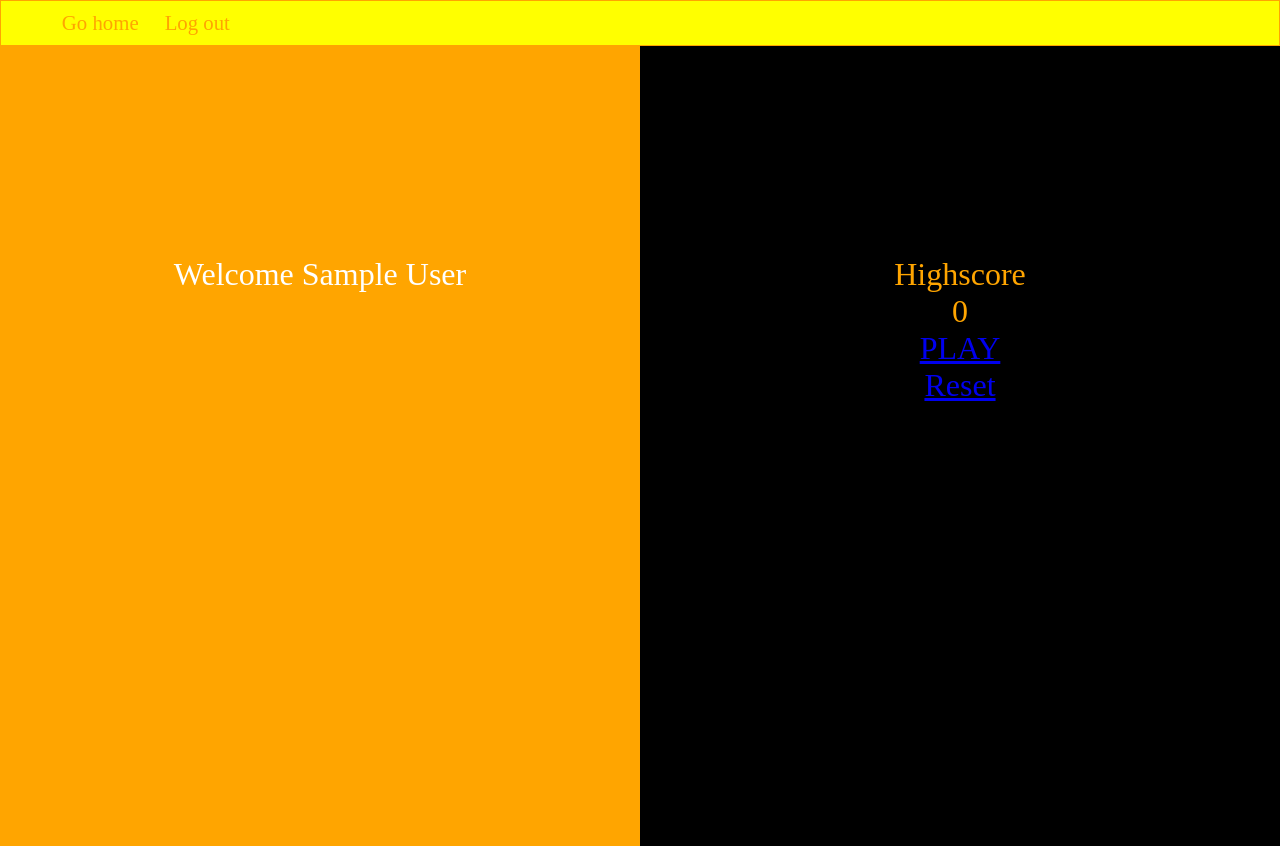
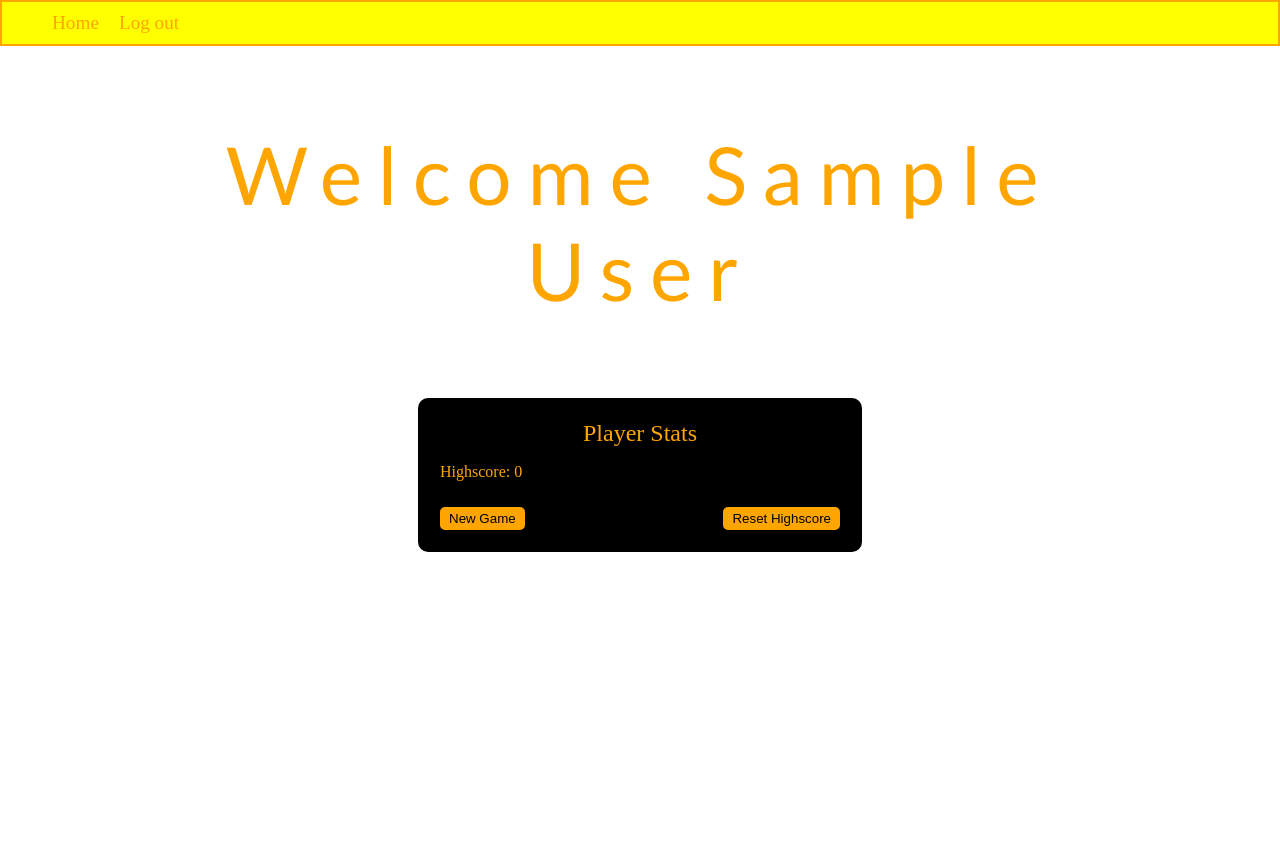
Before and after one commit to Bhorlarh/gothon-web, a Flask app: page /reset in a window 1280 px wide. After the commit the page ends 552 px from the top, so only its background shows below. Run offline with Flask 2, Linux system fonts and the light colour scheme; the visitor is signed in with stand-in values (Sample User, id 1); data comes from the database, SQL or seed files in the repository; both versions use the stored data as it was after the commit.

Commit message:
refactored html and css

```diff
--- a/web_app/__init__.py
+++ b/web_app/__init__.py
@@ -11,7 +11,6 @@ from web_app import main, app, web_engine
 def main():
 	app.config['SECRET_KEY'] = 'A0Zr98j/1234f3gpl[.;[ca3yX R~XHH!jmN]LWciudv=c-ls-c0sjX/,?RT'
 	app.config['SQLALCHEMY_DATABASE_URI'] = 'sqlite:///db.sqlite'
-	app.debug = True
 
 	db.init_app(app)
 
--- a/web_app/static/style.css
+++ b/web_app/static/style.css
@@ -1,4 +1,4 @@
-* {
+/* * {
 	margin: 0;
 	border: 0;
 	box-sizing: border-box;
@@ -164,4 +164,203 @@ nav ul li{
 	display: inline-block;
 	margin: 0 1.5%;
 	width: 30%;
+} */
+/* html {
+		margin: 0;
+		padding: 0;
+} */
+
+body {
+	margin: 0;
 }
+
+.BLACK {
+		margin: 0;
+		background-color: black;
+		height: 100%;
+		width: 100%;
+}
+
+.WHITE {
+	margin: 0;
+	background-color: white;
+	height: 100%;
+	width: 100%;
+}
+
+header {
+		background-color: rgb(255,255,0);
+		border: solid 2px orange;
+		font-size: 1.2rem;
+}
+
+.nav-bar {
+		display: flex;
+		list-style: none;
+		margin: 0;
+}
+
+li {
+		padding: 10px;
+}
+
+a {
+		text-decoration: none;
+		color: orange;
+}
+
+.container {
+		display: flex;
+		justify-content: center;
+		margin-top: 3em;
+}
+
+.intro {
+	padding: 20px;
+	background-color: yellow;
+	max-width: 300px;
+	border: 2px solid orange;
+	border-radius: 25px;
+	font-family: Trebuchet MS;
+}
+
+.title {
+		text-align: center;
+		font-size: 1.5em;
+		color: orange;
+		margin: 0;
+}
+
+footer {
+		position: absolute;
+		bottom: 0;
+		color: orange;
+}
+
+.form {
+		display: grid;
+		width: 220px;
+		border: 2px solid white;
+		padding: 20px;
+		color: orange;
+}
+
+.btn {
+		border: solid orange;
+		border-radius: 5px;
+		background-color: orange;
+		cursor: pointer;
+}
+
+.log {
+		margin-left: auto;
+}
+
+.input {
+		border-radius: 5px;
+		width: 200px;
+}
+
+.profile {
+		display: flex;
+		flex-direction: column;
+		height: 100vh;
+}
+
+.user {
+		display: grid;
+		justify-content: center;
+}
+
+.welcome {
+		width: 70vw;
+		letter-spacing: 1rem;
+		font-size: 5rem;
+		color: orange;
+		font-family: Trebuchet MS;
+		text-align: center;
+}
+
+.user > .details {
+		display: flex;
+		flex-direction: column;
+		border: 2px solid black;
+		background-color: black;
+		color: orange;
+		width: 400px;
+		justify-self: center;
+		border-radius: 10px;
+		padding: 20px;
+}
+
+.actions {
+		display: flex;
+		justify-content: space-between;
+		margin-top: 10px;
+}
+
+@media only screen and (max-width: 632px) {
+	.welcome {
+			width: 70vw;
+			font-size: 3rem;
+	}
+
+	.user > .details {
+			width: 70vw;
+	}
+
+	.profile {
+			width: 100vw;
+			height: 100vh;
+	}
+}
+
+.picture {
+	  background: url(unsplash.jpg) no-repeat center center fixed;
+	  -webkit-background-size: cover;
+	  -moz-background-size: cover;
+	  -o-background-size: cover;
+	  background-size: cover;
+		height: 100vh;
+		width: 100vw;
+		display: flex	;
+		justify-content: center;
+}
+
+.room {
+		display: flex;
+		flex-direction: column;
+		align-items: center;
+		padding: 50px;
+		margin: 30px;
+		max-width: 300px;
+		border: 2px solid white;
+		border-radius: 25px;
+		font-family: Trebuchet MS;
+		color: white;
+}
+
+.room > p {
+		margin: 0;
+}
+
+.description {
+		margin: 40px 0;
+		font-size: 0.85em;
+}
+
+@media only screen and (max-width: 320px) {
+		.intro {
+				max-width: 100vw;
+				font-size: 0.7em;
+		}
+
+		header {
+				font-size: 1.1em;
+		}
+
+		.room {
+				max-width: 100vw;
+				font-size: 0.7em;
+		}
+}
--- a/web_app/templates/layout.html
+++ b/web_app/templates/layout.html
@@ -6,7 +6,6 @@
 	<link rel="stylesheet" type="text/css" href="/static/style.css">
 </head>
 <body>
-
 {% block content %}
 
 {% endblock %}
--- a/web_app/templates/profile.html
+++ b/web_app/templates/profile.html
@@ -1,26 +1,28 @@
 {% extends 'layout.html' %}
 
 {% block content %}
-
+<div class="WHITE">
+	<div class="profile">
 		<header>
-	<nav class="nav-bar">
-		<ul>
-			<li><a href="/">Go home</a></li>
+			<nav>
+				<ul class="nav-bar">
+					<li><a href="/">Home</a></li>
 					<li><a href="/logout">Log out</a></li>
 				</ul>
 			</nav>
 		</header>
-<section>
-	<div class="profile">
-		<p id="msg">Welcome {{name}}</P>
+		<section class="user">
+			<div class="welcome">
+				<p >Welcome {{name}}</P>
 			</div>
 			<div class="details">
-		<p id="msg2">Highscore<br>{{hscore}}</p>
-		<a href="/play"><p>PLAY</p></a>
-		<a href="/reset"><p>Reset</p></a>
+				<span class="Title">Player Stats</span>
+				<p>Highscore: {{hscore}}</p>
+				<div class="actions">
+					<a href="/play"><button class="btn">New Game</button></a>
+					<a href="/reset"><button class="btn">Reset Highscore</button></a>
 				</div>
-</section>
-</body>
-</html>
-
+			</div>
+	</div>
+</div>
 {% endblock %}
--- a/web_app/templates/you_died.html
+++ /dev/null
@@ -1,4 +0,0 @@
-<h1>You Died!</h1>
-
-<p>Looks like you bit the dust.</p>
-<p><a href="/">Play Again</a></p>
```
Also changed, not shown: web_app/templates/home.html (+5 -6 lines), web_app/templates/login.html (+10 -8 lines), web_app/templates/show_room.html (+14 -15 lines), web_app/templates/signup.html (+10 -10 lines), web_app/web_engine.py (+13 -5 lines), gothonweb/planisphere.py (line endings or trailing spaces), web_app/db.sqlite, web_app/static/unsplash.jpg (added). Lines whose indentation alone changed are shown as unchanged.
